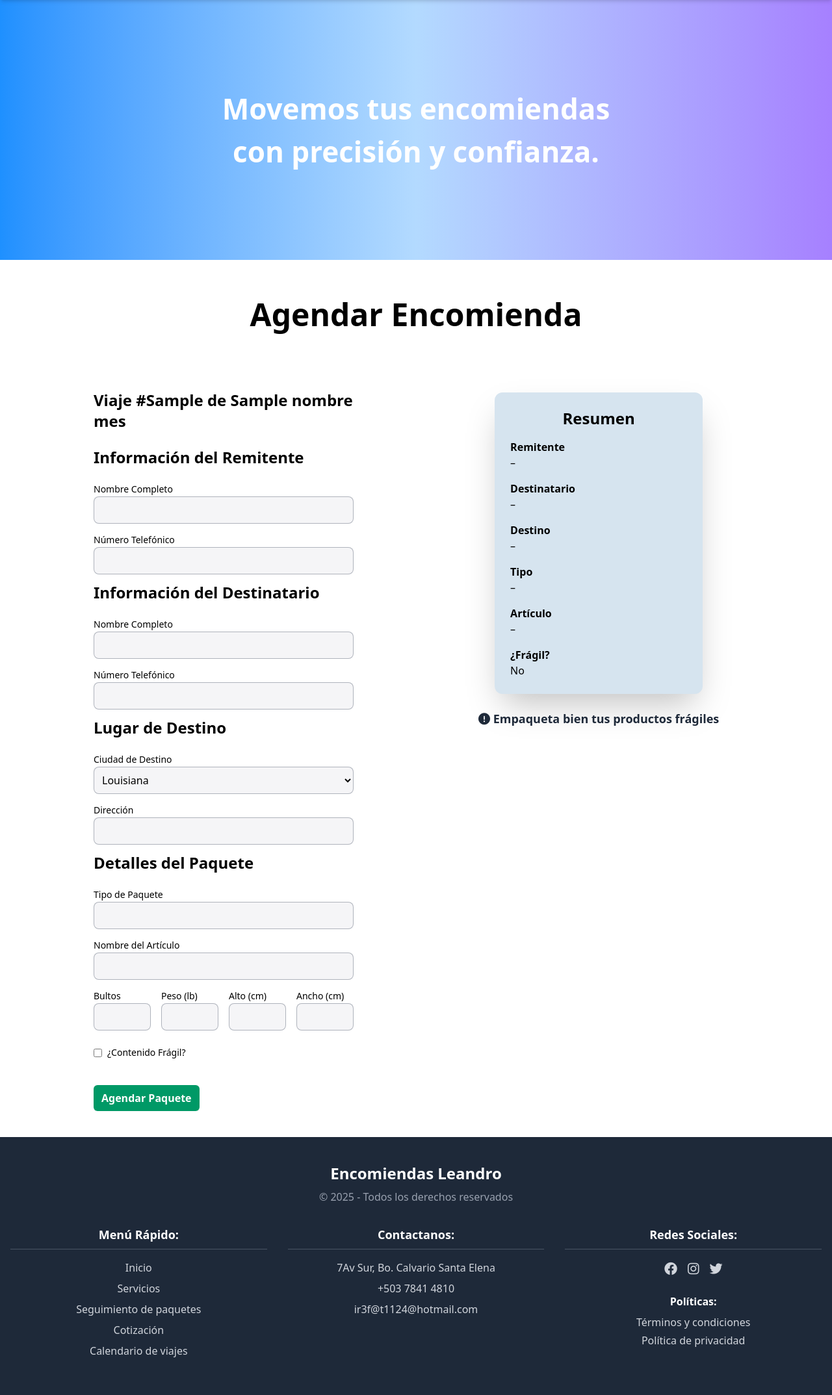
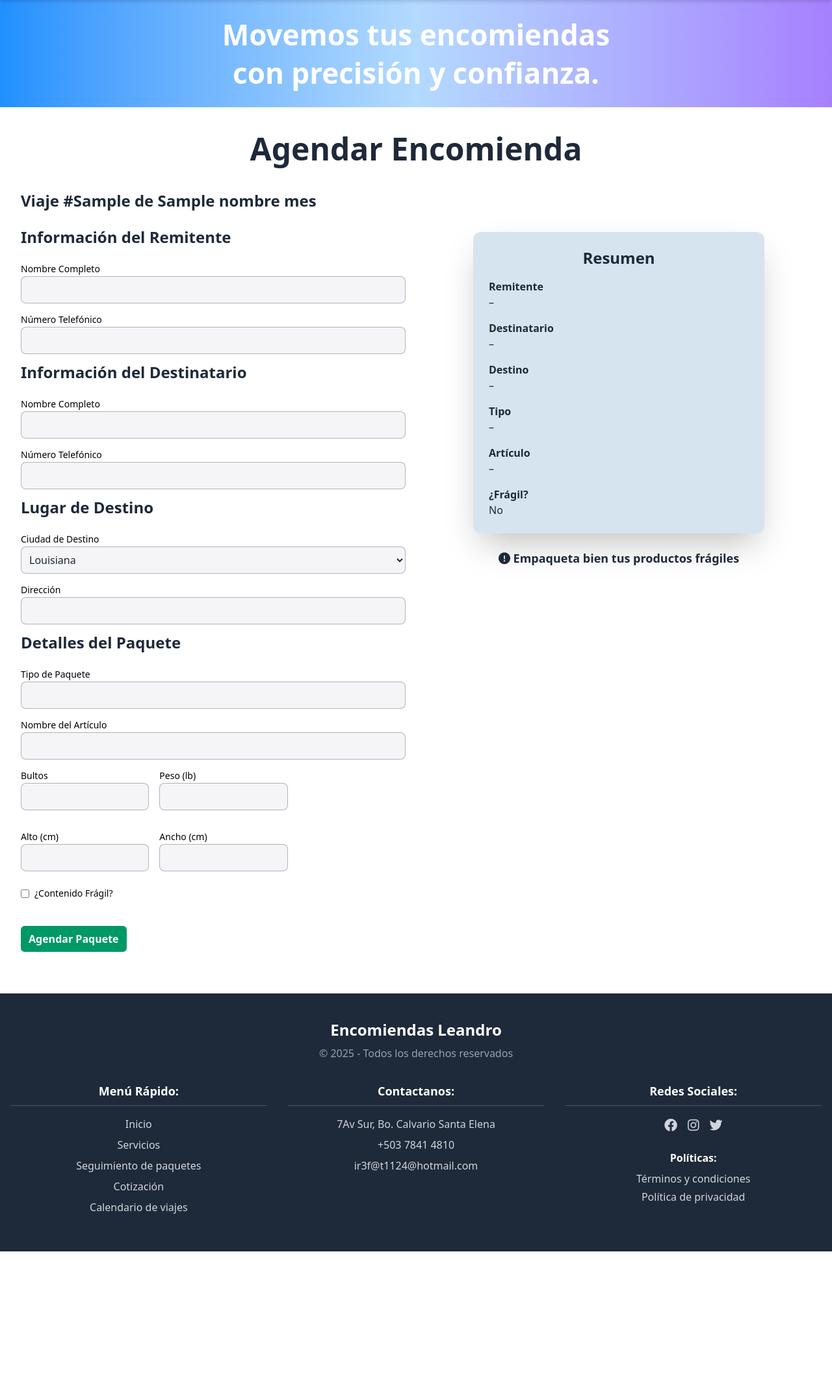
Before and after one commit to Daved-Main/encomiendas-leandro, a PHP site: template app/presentation/views/agendaPaquete.php in a window 1280 px wide. Shown: the part 64-2211 px from the top of the page at 65% size. After the commit the page ends 1990 px from the top, so only its background shows below. Run offline with PHP 8.4, Linux system fonts and the light colour scheme; the template is opened without the code that fills it: most values are stand-ins (such as "Sample title", 1, 10 or a date in 2020).

Commit message:
Mejoras y funcionalidades

```diff
--- a/app/presentation/views/agendaPaquete.php
+++ b/app/presentation/views/agendaPaquete.php
@@ -8,22 +8,22 @@
   <link rel="stylesheet" href="/app/presentation/views/iu/style.css">
   <link href="https://cdnjs.cloudflare.com/ajax/libs/font-awesome/6.0.0/css/all.min.css" rel="stylesheet">
 </head>
-<body>
+<body class="bg-white text-gray-800">
   <?php include __DIR__ . '/iu/navbar.php'; ?>
 
-  <div class="h-100 w-full content-center text-center bg-gradient-to-r from-[#1E90FF] via-[#B3DAFF] to-[#A680FF]">
-    <h2 class="text-white font-bold" id="Slogan">
+  <div class="w-full text-center bg-gradient-to-r from-[#1E90FF] via-[#B3DAFF] to-[#A680FF] py-6">
+    <h2 class="text-white font-bold text-xl md:text-2xl" id="Slogan">
       Movemos tus encomiendas <br> con precisión y confianza.
     </h2>
   </div>
 
-  <div class="flex content-center place-self-center">
-    <h1 class="mt-15 font-bold text-5xl">Agendar Encomienda</h1>
+  <div class="text-center mt-10">
+    <h1 class="font-bold text-3xl md:text-5xl">Agendar Encomienda</h1>
   </div>
 
-  <div class="grid grid-cols-2 gap-48 px-8 mt-8 mb-10">
+  <div class="grid grid-cols-1 lg:grid-cols-2 gap-8 px-4 md:px-8 mt-10 mb-16">
     <!-- Formulario -->
-    <div class="w-100 place-self-end mt-15">
+    <div class="w-full max-w-2xl mx-auto">
       <form action="index.php?route=paquete_registrar" method="POST">
         <input type="hidden" name="id_viaje_mes" value="<?= $idViajeMes ?>">
         <input type="hidden" name="mes" value="<?= $mes ?>">
@@ -32,7 +32,6 @@
         <span class="font-semibold text-2xl">
           Viaje #<?= $numeroViaje ?> de <?= ucfirst($nombreMes) ?>
         </span><br><br>
-
 
         <span class="font-semibold text-2xl">Información del Remitente</span>
         <div class="mt-5">
@@ -80,20 +79,20 @@
           <label class="text-black text-sm">Nombre del Artículo</label>
           <input type="text" name="nombre_del_articulo" class="w-full p-2 border mb-3 rounded-lg border-gray-500/50 bg-gray-400/10" required>
 
-          <div class="flex flex-row gap-4">
-            <div class="basis-1/3">
+          <div class="flex flex-wrap gap-4">
+            <div class="basis-full sm:basis-1/2 lg:basis-1/3">
               <label class="text-black text-sm">Bultos</label>
               <input type="number" name="cantidad_bultos" class="w-full p-2 border mb-3 rounded-lg border-gray-500/50 bg-gray-400/10" required>
             </div>
-            <div class="basis-1/3">
+            <div class="basis-full sm:basis-1/2 lg:basis-1/3">
               <label class="text-black text-sm">Peso (lb)</label>
               <input type="number" name="peso" step="0.01" class="w-full p-2 border mb-3 rounded-lg border-gray-500/50 bg-gray-400/10" required>
             </div>
-            <div class="basis-1/3">
+            <div class="basis-full sm:basis-1/2 lg:basis-1/3">
               <label class="text-black text-sm">Alto (cm)</label>
               <input type="number" name="alto" step="0.01" class="w-full p-2 border mb-3 rounded-lg border-gray-500/50 bg-gray-400/10" required>
             </div>
-            <div class="basis-1/3">
+            <div class="basis-full sm:basis-1/2 lg:basis-1/3">
               <label class="text-black text-sm">Ancho (cm)</label>
               <input type="number" name="ancho" step="0.01" class="w-full p-2 border mb-3 rounded-lg border-gray-500/50 bg-gray-400/10" required>
             </div>
@@ -112,8 +111,8 @@
     </div>
 
     <!-- Panel de resumen -->
-    <div class="mt-16 place-self-start">
-      <div class="bg-[#D6E4EF] rounded-xl shadow-2xl mx-auto w-full max-w-xs p-6">
+    <div class="w-full max-w-md mx-auto lg:mt-16">
+      <div class="bg-[#D6E4EF] rounded-xl shadow-2xl p-6">
         <h3 class="text-center text-2xl font-bold mb-4">Resumen</h3>
         <div class="space-y-4">
           <div><p class="font-semibold">Remitente</p><p id="resRemitente">–</p></div>
@@ -135,12 +134,9 @@
   <script src="/app/presentation/views/iu/agenda.js" defer></script>
 
   <?php if (!empty($_SESSION['errors'])): ?>
-  <div id="flashOverlay"
-       class="fixed inset-0 bg-black/20 bg-opacity-50 flex items-center justify-center z-50">
+  <div id="flashOverlay" class="fixed inset-0 bg-black/20 bg-opacity-50 flex items-center justify-center z-50">
     <div class="bg-white bg-opacity-80 backdrop-blur-sm rounded-xl shadow-lg w-80 mx-4">
-      <div class="px-6 py-4 border-b <?= $_SESSION['errors']['type']=='error'
-                                          ? 'border-red-400'
-                                          : 'border-green-400' ?>">
+      <div class="px-6 py-4 border-b <?= $_SESSION['errors']['type']=='error' ? 'border-red-400' : 'border-green-400' ?>">
         <h2 class="text-lg font-semibold text-gray-800">
           <?= $_SESSION['errors']['type']=='error' ? '¡Error!' : '¡Éxito!' ?>
         </h2>
@@ -154,13 +150,11 @@
       </div>
       <div class="px-6 py-4 flex justify-end space-x-2 border-t">
         <?php if ($_SESSION['errors']['type'] == 'success'): ?>
-          <a href="index.php?route=home"
-             class="px-4 py-2 bg-gray-200 text-gray-800 rounded-md hover:bg-gray-300 transition">
+          <a href="index.php?route=home" class="px-4 py-2 bg-gray-200 text-gray-800 rounded-md hover:bg-gray-300 transition">
             Inicio
           </a>
         <?php endif; ?>
-        <button id="flashClose"
-                class="px-4 py-2 bg-blue-600 text-white rounded-md hover:bg-blue-700 transition">
+        <button id="flashClose" class="px-4 py-2 bg-blue-600 text-white rounded-md hover:bg-blue-700 transition">
           Cerrar
         </button>
       </div>
@@ -175,8 +169,6 @@
         e.currentTarget.remove();
       }
     });
-
-    // Auto cerrar después de 3s
     setTimeout(() => {
       const modal = document.getElementById('flashOverlay');
       if (modal) modal.remove();
@@ -184,7 +176,5 @@
   </script>
   <?php unset($_SESSION['errors']); ?>
   <?php endif; ?>
-
-
 </body>
 </html>
```
Lines whose indentation alone changed are shown as unchanged.
